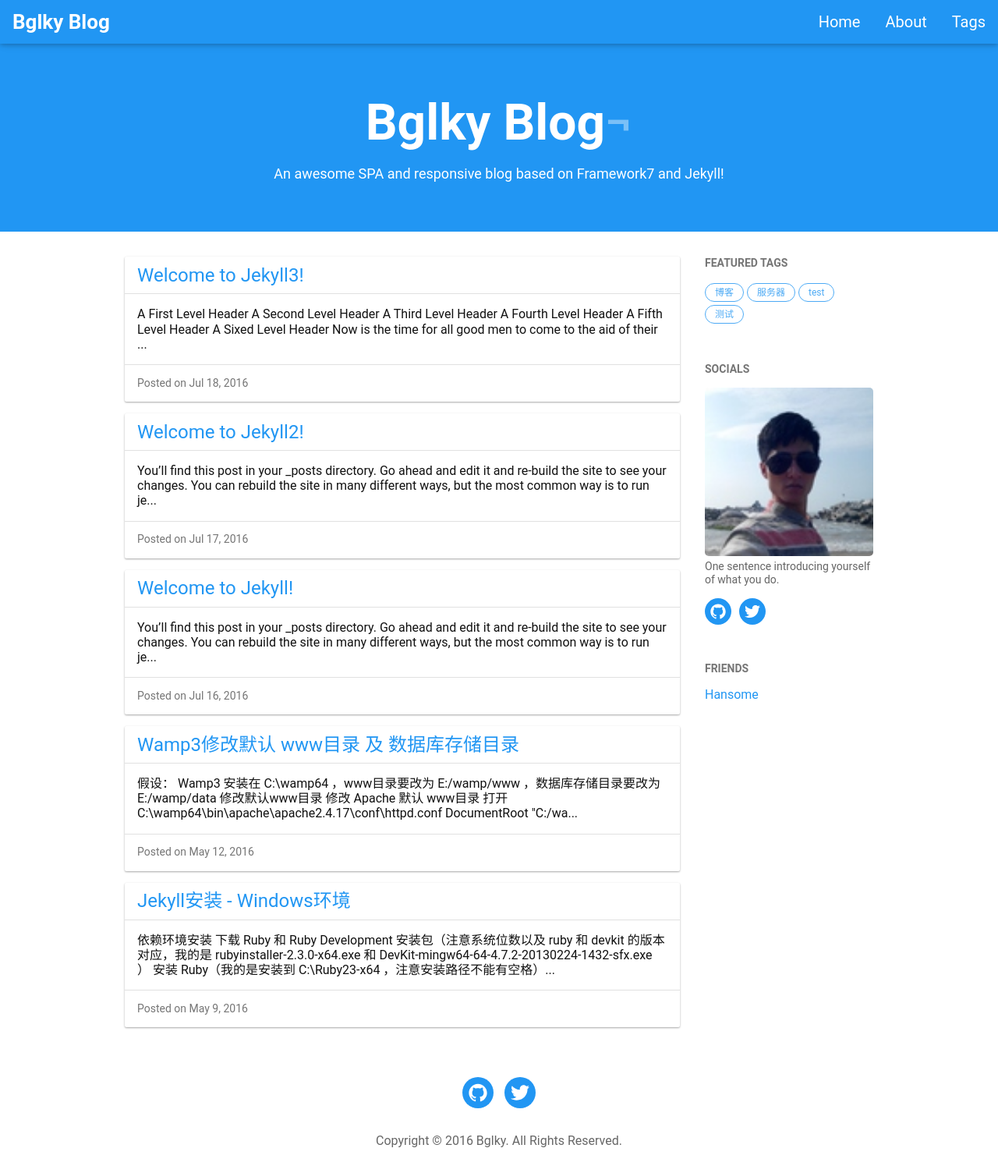
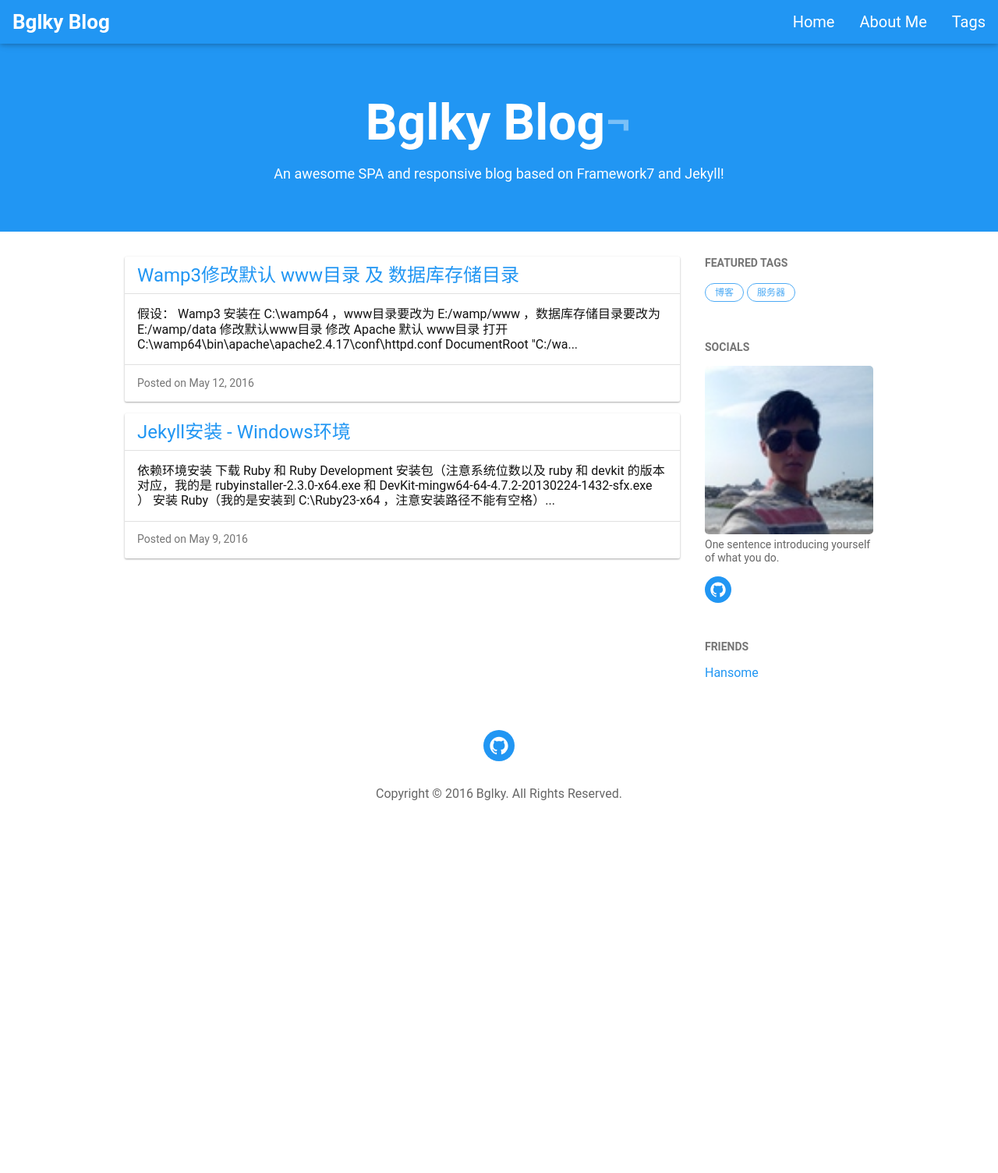
Before and after one commit to bglky/bglky.github.io, a Jekyll site: the page built from index.html, in a window 1280 px wide. Shown: the whole page at 78% size. Built offline with Jekyll 4.4.1, drawn with Linux system fonts in a browser that asks for light colours; the list of posts is cut into pages by our own code; comment, search, counter and statistics services are not loaded.

```diff
--- a/_config.yml
+++ b/_config.yml
@@ -20,7 +20,7 @@ markdown: kramdown
 
 gems: [jekyll-paginate]
 
-exclude: [".project"]
+exclude: [".project","README.md"]
 paginate: 10
 disqus_username: bglky
 
@@ -42,8 +42,8 @@ introduction: One sentence introducing yourself of what you do. #One sentence in
 avatar: /img/avatar.jpg                 # the path to your avatar
 RSS: false
 github_username: bglky
-twitter_username: zhoubglky
-facebook_username:
+#twitter_username: zhoubglky
+#facebook_username: bglky
 
 # Friends
 friends: [
--- a/_posts/2016-07-16-welcome-to-jekyll.markdown
+++ /dev/null
@@ -1,23 +0,0 @@
----
-layout: post
-title:  "Welcome to Jekyll!"
-date:   2016-07-16 15:29:23 +0800
-categories: jekyll update
-tag:
-    - test
----
-You’ll find this post in your `_posts` directory. Go ahead and edit it and re-build the site to see your changes. You can rebuild the site in many different ways, but the most common way is to run `jekyll serve`, which launches a web server and auto-regenerates your site when a file is updated.
-
-To add new posts, simply add a file in the `_posts` directory that follows the convention `YYYY-MM-DD-name-of-post.ext` and includes the necessary front matter. Take a look at the source for this post to get an idea about how it works.
-
-Jekyll also offers powerful support for code snippets:
-
-{% highlight ruby %}
-def print_hi(name)
-  puts "Hi, #{name}"
-end
-print_hi('Tom')
-#=> prints 'Hi, Tom' to STDOUT.
-{% endhighlight %}
-
-Check out the <a class="external" target="_blank" href="http://jekyllrb.com/docs/home">jekyll-docs</a> for more info on how to get the most out of Jekyll. File all bugs/feature requests at <a class="external" target="_blank" href="https://github.com/jekyll/jekyll">Jekyll’s GitHub repo</a>. If you have questions, you can ask them on <a class="external" target="_blank" href="https://talk.jekyllrb.com/">Jekyll Talk</a>.
--- a/_posts/2016-07-17-welcome-to-jekyll2.markdown
+++ /dev/null
@@ -1,23 +0,0 @@
----
-layout: post
-title:  "Welcome to Jekyll2!"
-date:   2016-07-17 15:29:23 +0800
-categories: jekyll update
-tag:
-    - 测试
----
-You’ll find this post in your `_posts` directory. Go ahead and edit it and re-build the site to see your changes. You can rebuild the site in many different ways, but the most common way is to run `jekyll serve`, which launches a web server and auto-regenerates your site when a file is updated.
-
-To add new posts, simply add a file in the `_posts` directory that follows the convention `YYYY-MM-DD-name-of-post.ext` and includes the necessary front matter. Take a look at the source for this post to get an idea about how it works.
-
-Jekyll also offers powerful support for code snippets:
-
-{% highlight ruby %}
-def print_hi(name)
-  puts "Hi, #{name}"
-end
-print_hi('Tom')
-#=> prints 'Hi, Tom' to STDOUT.
-{% endhighlight %}
-
-Check out the <a class="external" target="_blank" href="http://jekyllrb.com/docs/home">jekyll-docs</a> for more info on how to get the most out of Jekyll. File all bugs/feature requests at <a class="external" target="_blank" href="https://github.com/jekyll/jekyll">Jekyll’s GitHub repo</a>. If you have questions, you can ask them on <a class="external" target="_blank" href="https://talk.jekyllrb.com/">Jekyll Talk</a>.
--- a/_posts/2016-07-18-welcome-to-jekyll3.markdown
+++ /dev/null
@@ -1,107 +0,0 @@
----
-layout: post
-title:  "Welcome to Jekyll3!"
-date:   2016-07-18 15:29:23 +0800
-categories: jekyll update
-tag:
-    - test
----
-
-
-* * *
-
-# A First Level Header
-
-## A Second Level Header
-
-### A Third Level Header
-
-#### A Fourth Level Header
-
-##### A Fifth Level Header
-
-###### A Sixed Level Header
-
-Now is the time for all good men to come to
-the aid of their country. This is just a
-regular paragraph.
-
-The quick brown fox jumped over the lazy
-dog's back.
-
-* * *
-
-### Header 3
-
-> This is a blockquote with two paragraphs. Lorem ipsum dolor sit amet,
-> consectetuer adipiscing elit. Aliquam hendrerit mi posuere lectus.
-> Vestibulum enim wisi, viverra nec, fringilla in, laoreet vitae, risus.
->
-> Donec sit amet nisl. Aliquam semper ipsum sit amet velit. Suspendisse
-> id sem consectetuer libero luctus adipiscing.
->
-> ## This is an H2 in a blockquote
->
-> This is the first level of quoting.
->
-> > This is nested blockquote.
->
-> Back to the first level.
-
-Some of these words _are emphasized_.
-Some of these words _are emphasized also_.
-
-Use two asterisks for **strong emphasis**.
-Or, if you prefer, **use two underscores instead**.
-
-* Candy.
-* Gum.
-* Booze.
-* Red
-* Green
-* Blue
-
-* A list item.
-
-With multiple paragraphs.
-
-* Another item in the list.
-
-* This is a list item with two paragraphs. Lorem ipsum dolor
-sit amet, consectetuer adipiscing elit. Aliquam hendrerit
-mi posuere lectus.
-
-Vestibulum enim wisi, viverra nec, fringilla in, laoreet
-vitae, risus. Donec sit amet nisl. Aliquam semper ipsum
-sit amet velit.*   Suspendisse id sem consectetuer libero luctus adipiscing.
-
-* This is a list item with two paragraphs.
-
-This is the second paragraph in the list item. You're
-only required to indent the first line. Lorem ipsum dolor
-sit amet, consectetuer adipiscing elit.
-
-* Another item in the same list.
-
-* A list item with a bit of `code` inline.
-
-* A list item with a blockquote:
-
-  > This is a blockquote
-  > inside a list item.
-
-Here is an example of a pre code block
-
-    tell application "Foo"
-        beep
-    end tell
-
-This is an [example link](http://example.com/).
-
-I get 10 times more traffic from [Google](http://google.com/ "Google") than from
-[Yahoo](http://search.yahoo.com/ "Yahoo Search") or [MSN](http://search.msn.com/ "MSN Search").
-
-I start my morning with a cup of coffee and
-[The New York Times](http://www.nytimes.com/).
-
-Thanks to [sample.md](https://github.com/jasonm23/markdown-css-themes/blob/gh-pages/sample.md)
--- a/tags.html
+++ b/tags.html
@@ -1,7 +1,7 @@
 ---
 layout: page
 title: Tags
-description: This is Tags page.
+description: It is never too late to learn.
 icon-letter: T
 permalink: /tags/
 ---
```
Also changed, not shown: about.html (+3 -5 lines).
